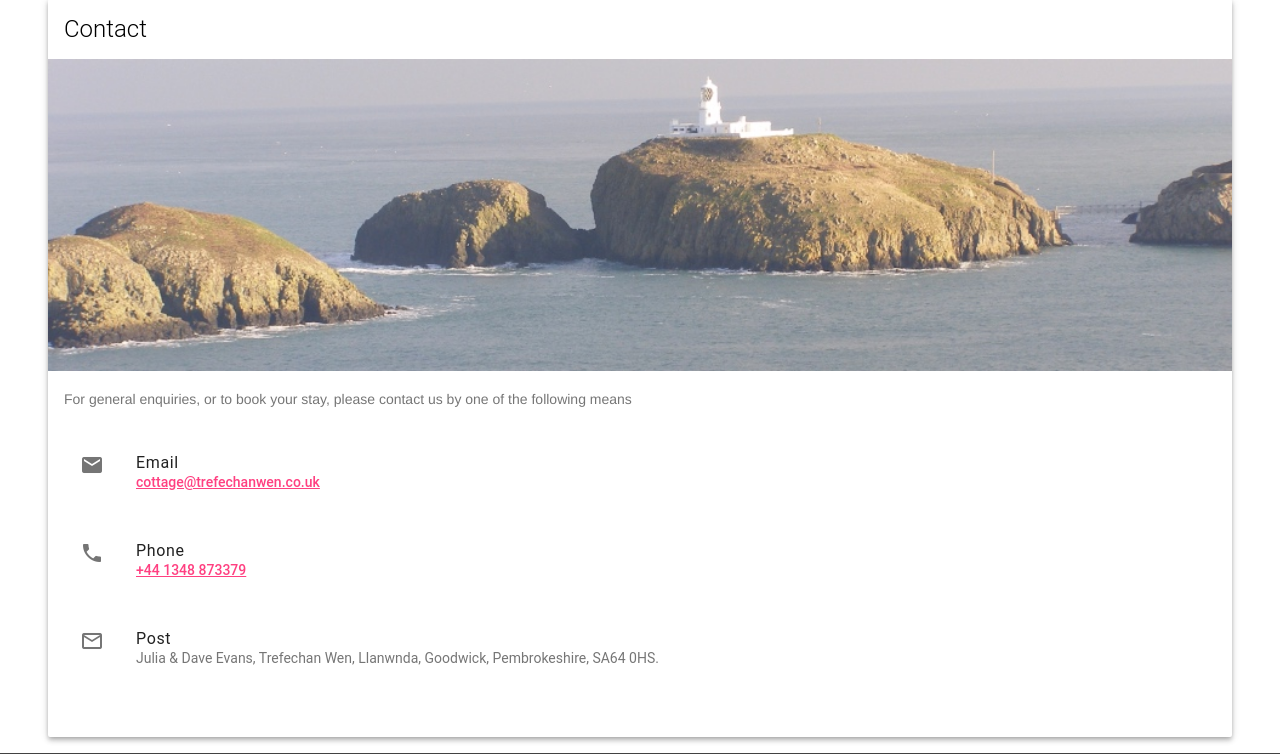
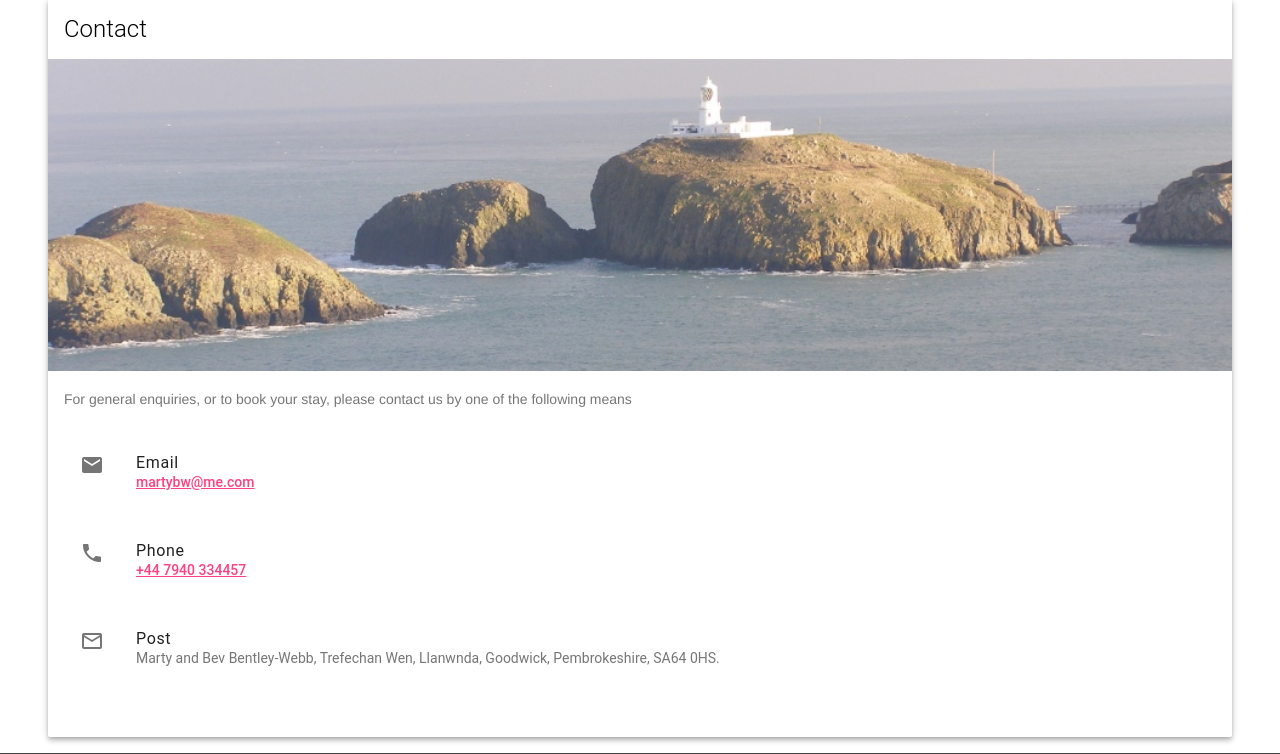
Before and after one commit to HedgehogProductions/trefechanwen, a Django app: page /contact in a window 1280 px wide. Shown: the part 262-1016 px from the top of the page. Run offline with Django 3.2, Linux system fonts and the light colour scheme; parts of the project's set-up code (start-up, migrations or seed data) failed here and were passed over.

Commit message:
Updating contacts to new owners.

```diff
--- a/trefechanwen/templates/contact.html
+++ b/trefechanwen/templates/contact.html
@@ -24,7 +24,7 @@
                         <i class="material-icons mdl-list__item-icon">email</i>
                         <span>Email</span>
                         <span class="mdl-list__item-text-body">
-                            <a href="mailto:cottage@trefechanwen.co.uk">cottage@trefechanwen.co.uk</a>
+                            <a href="mailto:martybw@me.com">martybw@me.com</a>
                         </span>
                     </span>
                 </li>
@@ -33,7 +33,7 @@
                         <i class="material-icons mdl-list__item-icon">phone</i>
                         <span>Phone</span>
                         <span class="mdl-list__item-text-body">
-                            <a href="tel:+44-1348-873379">+44 1348 873379</a>
+                            <a href="tel:+44 7940 334457">+44 7940 334457</a>
                         </span>
                     </span>
                 </li>
@@ -42,7 +42,7 @@
                         <i class="material-icons mdl-list__item-icon">mail_outline</i>
                         <span>Post</span>
                         <span class="mdl-list__item-text-body">
-                            Julia & Dave Evans, Trefechan Wen, Llanwnda, Goodwick, Pembrokeshire, SA64 0HS.
+                            Marty and Bev Bentley-Webb, Trefechan Wen, Llanwnda, Goodwick, Pembrokeshire, SA64 0HS.
                         </span>
                     </span>
                 </li>
```
